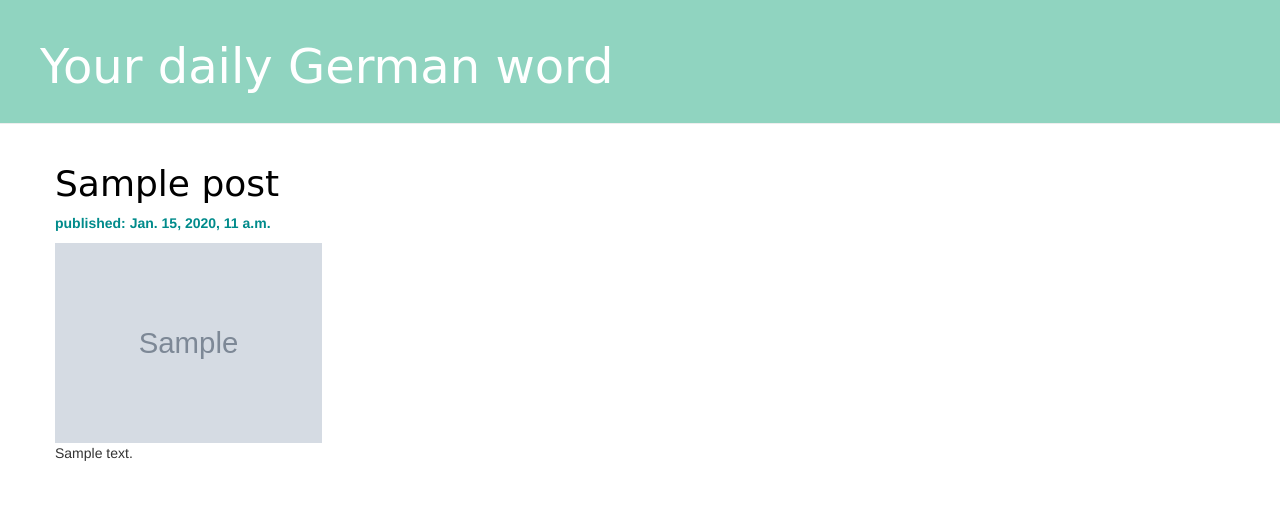
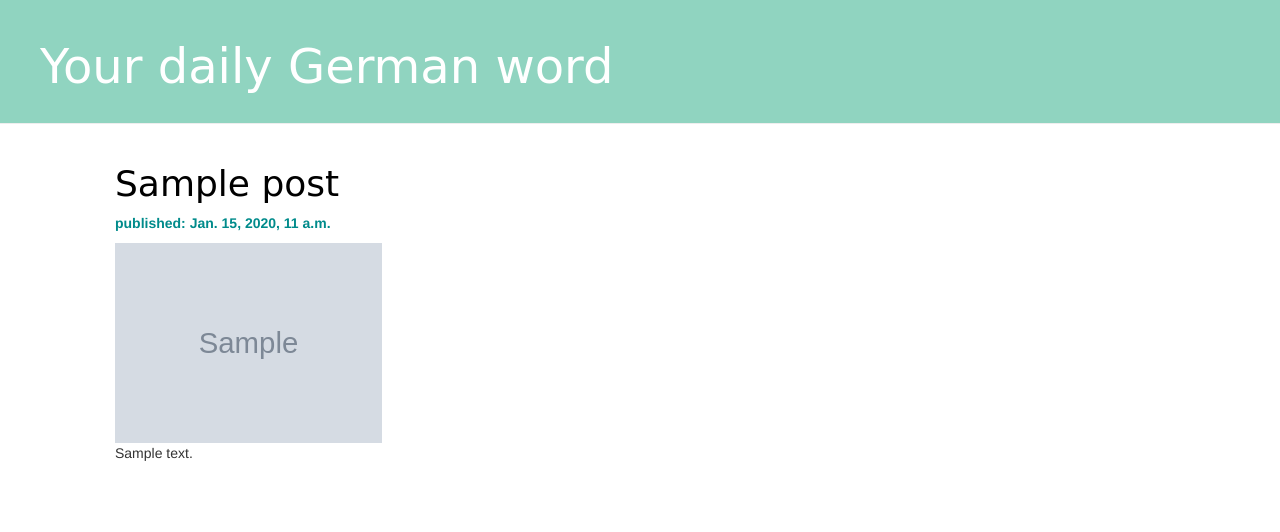
Before and after one commit to LauraPepper/my-first-blog, a Django app: template blog/templates/blog/post_list.html in a window 1280 px wide. Shown: the top 532 px of the page. Run offline with Django 3.2, Linux system fonts and the light colour scheme; the template is opened without the code that fills it: values that come from a table or form of the project are taken from there, others are empty; tables that the repository leaves empty hold one stand-in row (values such as "Sample post"); grey boxes marked "Sample" are stand-in pictures; some libraries are stand-ins or nearby versions; some web fonts are replaced.

Commit message:
Measure change test

```diff
--- a/blog/static/css/blog.css
+++ b/blog/static/css/blog.css
@@ -11,7 +11,7 @@
 }
 
 .content {
-    margin-left: 40px;
+    margin-left: 100px;
 }
 
 h1, h2, h3, h4 {
```
